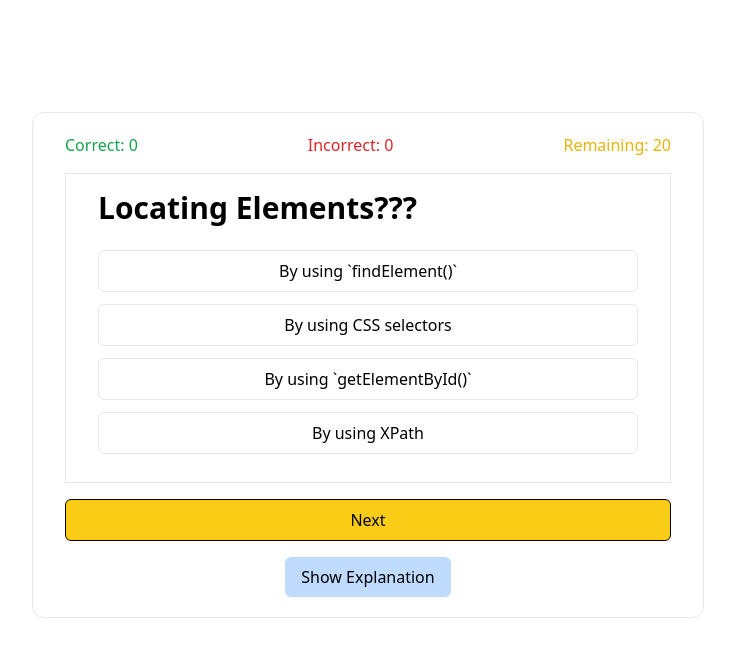
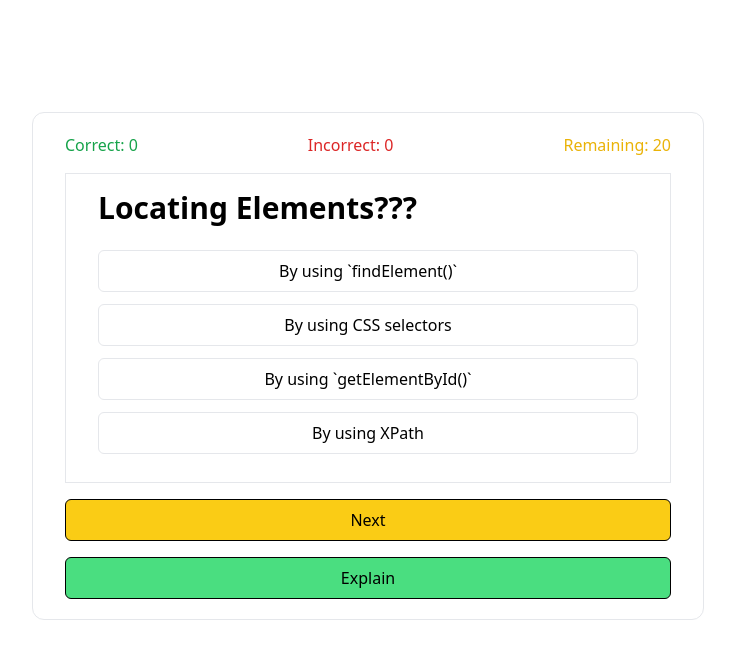
Before and after one commit to armanabbassii/GetBrieff, a React (Vite) app: page / in a window 1280 px wide. Shown: the top 658 px of the page, without its empty margins (272-1007 px from the left). Built offline with nearby package versions, Linux system fonts and the light colour scheme.

Commit message:
improve the showHide component and clear duplicate datas

```diff
--- a/src/components/questionBox.JSX
+++ b/src/components/questionBox.JSX
@@ -10,19 +10,6 @@ function QuestionBox() {
   const [counter, setCounter] = useState(0);
   const { correctPercentage, correctAnswers, wrongAnswers } =
     useContext(QuizContext);
-
-  const [show, setShow] = useState(false);
-
-  const onShowClick = () => {
-    if (show == false) {
-      setShow(true);
-    } else setShow(false);
-  };
-
-  useEffect(() => {
-
-    setShow(false)
-  }, [counter])
 
   {
     /* Final Results */
@@ -97,18 +84,11 @@ function QuestionBox() {
           if (counter < 20) setCounter(counter + 1);
         }}
       />
-
       {/* Explanation Section */}
       <ShowHide
         counter={counter}
         description={playwrightQ[counter].description}
       />
-
-      {/* {show && (
-        <h1 className="explain-details border px-6 py-4 rounded-xl mt-4">
-          {playwrightQ[counter].description}
-        </h1>
-      )} */}
     </div>
   );
 }
--- a/src/components/showHide.jsx
+++ b/src/components/showHide.jsx
@@ -1,6 +1,8 @@
 // src/components/ShowHide.jsx
 
-import React, { useState, useEffect } from "react";
+import React from "react";
+import { useState, useEffect } from "react";
+import Button from "./button";
 
 function ShowHide({ counter, description }) {
   const [show, setShow] = useState(false);
@@ -9,23 +11,32 @@ function ShowHide({ counter, description }) {
     setShow(false); // Reset show on counter change
   }, [counter]);
 
+
   const onShowClick = () => {
-    setShow((prevShow) => !prevShow);
-  };
+      setShow((prevShow) => !prevShow);
+    };
+
+    {/* easier to understand onShowClick function*/ }
+    //   const onShowClick = () => {
+    //     if (show == false) {
+    //       setShow(true);
+    //     } else {
+    //       setShow(false);
+    //     }
+    //   };
 
   return (
     <div>
       {/* Explain Button */}
-      <button
+      <Button
+        color= "blue"
+        label="Explain"
+        className="text-black mt-4"
         onClick={onShowClick}
-        className="explain-button bg-blue-200 text-black mt-4 py-2 px-4 rounded-md"
-      >
-        {show ? "Hide Explanation" : "Show Explanation"}
-      </button>
-
+      />
       {/* Explanation details */}
       {show && (
-        <h1 className="explain-details border px-6 py-4 rounded-xl mt-4 text-sm">
+        <h1 className="explain-details">
           {description}
         </h1>
       )}
```
